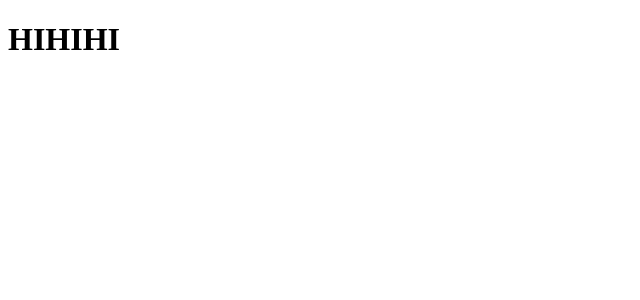
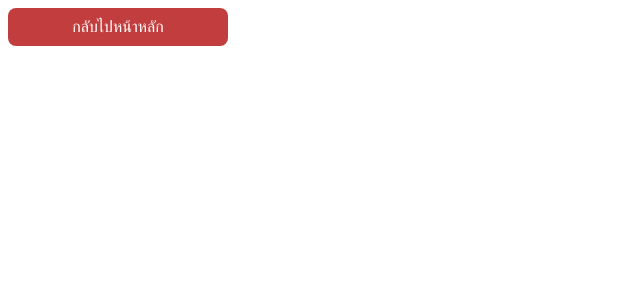
Before and after one commit to melwayzx/final_project, a Next.js app: page /covidScale in a window 1280 px wide. Shown: the top 300 px of the page, without its empty margins (0-640 px from the left). Built offline with nearby package versions, Linux system fonts and the light colour scheme.

Commit message:
Insert link button to index

```diff
--- a/pages/covidScale.js
+++ b/pages/covidScale.js
@@ -1,12 +1,31 @@
 import Link from "next/link";
 import React from "react";
+import Button from "../src/components/Button";
 
 export default function covidScale() {
   return (
     <div>
-      {/* <Link href="/"></Link>
-      <a>Home</a> */}
-      <h1>HIHIHI</h1>
+      <Button
+        StyledButtonContainer={StyledButtonContainer}
+        StyledLink={StyledLink}
+        href={"/"}
+        name={"กลับไปหน้าหลัก"}
+      ></Button>
     </div>
   );
 }
+
+const StyledButtonContainer = {
+  width: "200px",
+  backgroundColor: "#C23D3D",
+  borderRadius: "8px",
+  color: "white",
+  padding: "10px",
+  boxSixing: "border-box",
+  textAlign: "center",
+};
+
+const StyledLink = {
+  color: "white",
+  textDecoration: "inherit",
+};
```
